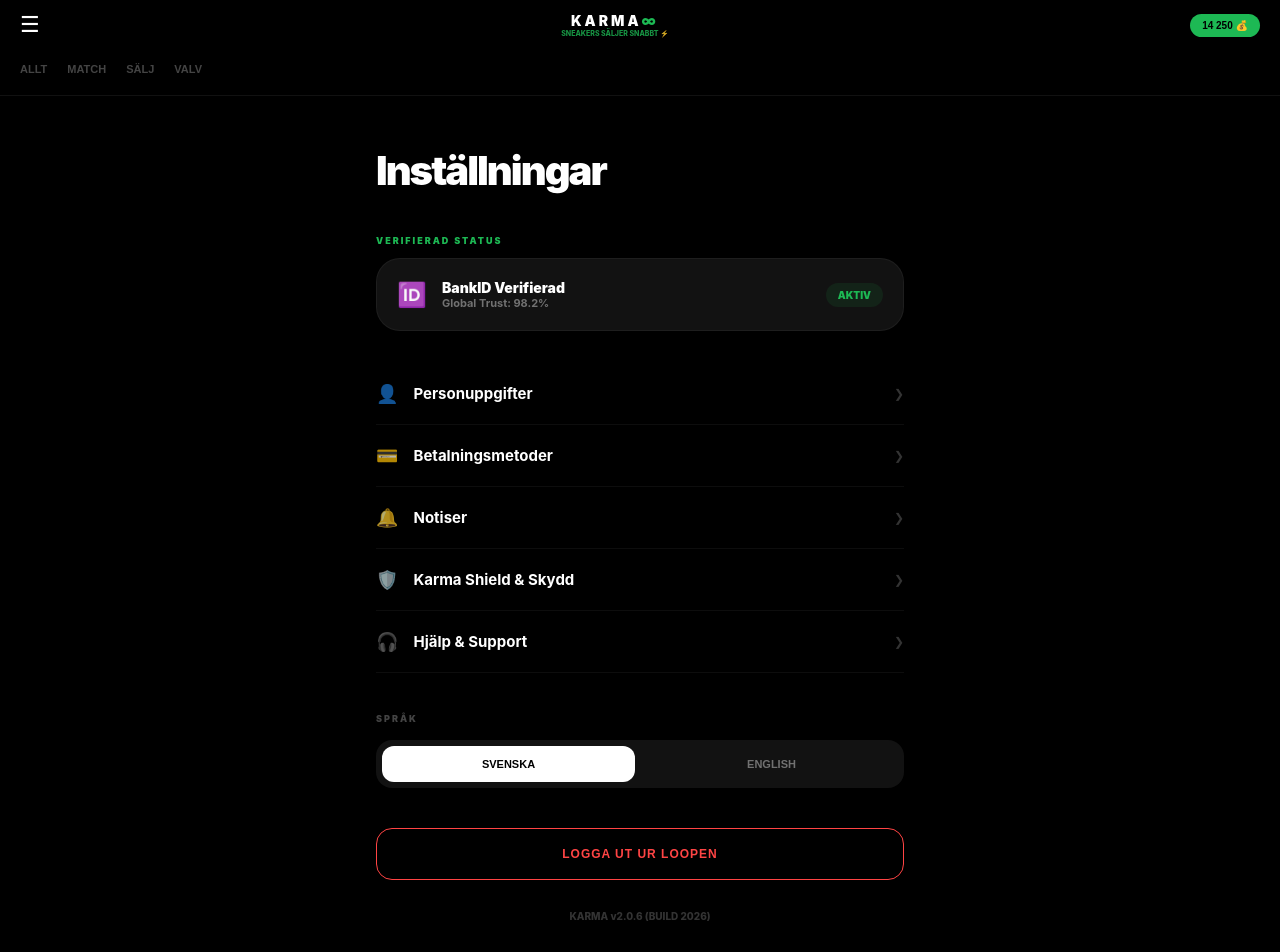
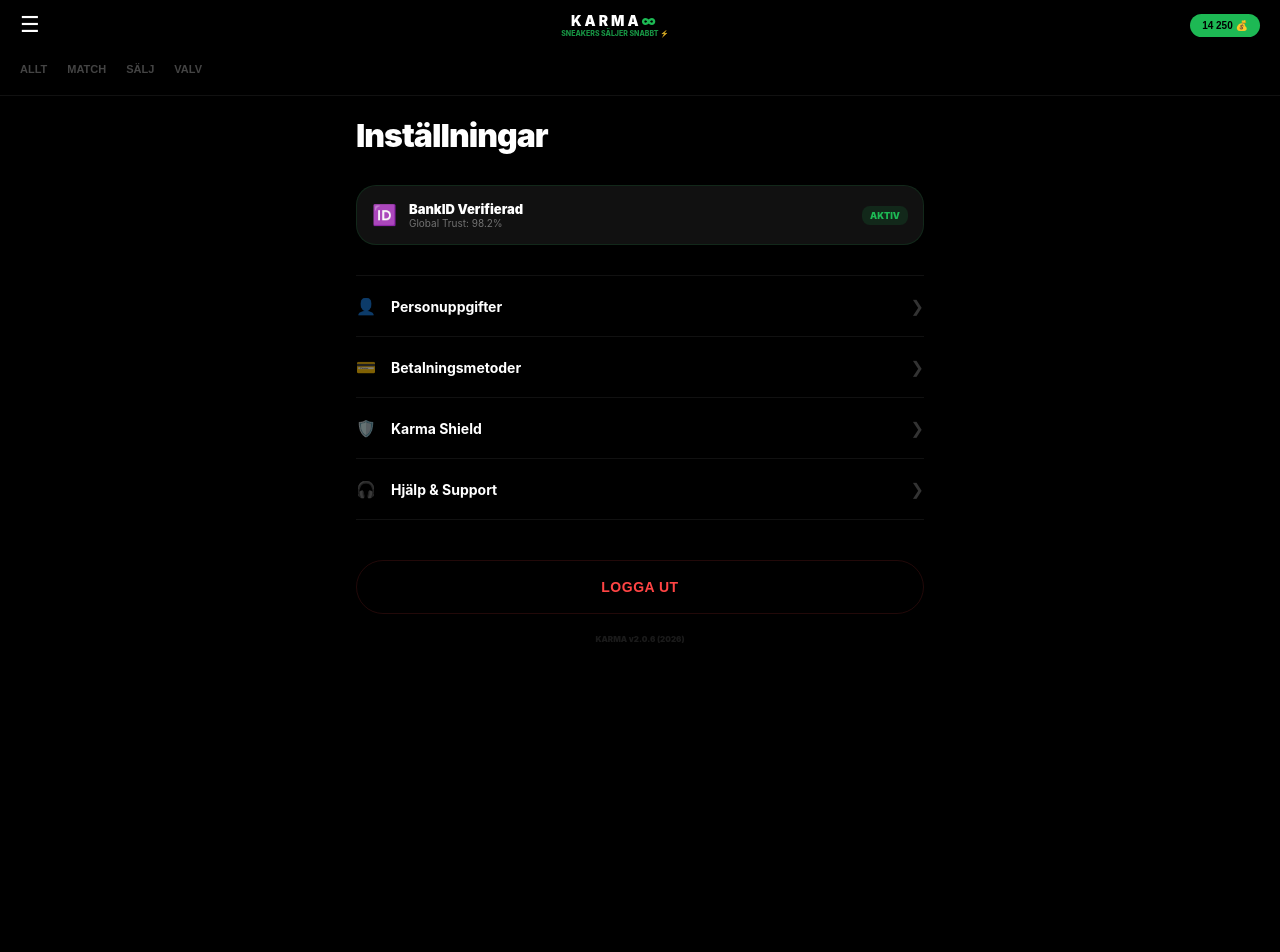
Before and after one commit to gascheckking/marketbeg-appGem, a Next.js app: page /settings in a window 1280 px wide. Shown: the top 952 px of the page. After the commit the page ends 800 px from the top, so only its background shows below. Built offline with nearby package versions, Linux system fonts and the light colour scheme.

Commit message:
Update page.tsx

```diff
--- a/app/settings/page.tsx
+++ b/app/settings/page.tsx
@@ -6,111 +6,39 @@ export default function Settings() {
   const menuItems = [
     { label: "Personuppgifter", icon: "👤" },
     { label: "Betalningsmetoder", icon: "💳" },
-    { label: "Notiser", icon: "🔔" },
-    { label: "Karma Shield & Skydd", icon: "🛡️" },
+    { label: "Karma Shield", icon: "🛡️" },
     { label: "Hjälp & Support", icon: "🎧" },
   ];
 
   return (
-    <div style={{ padding: '30px 20px', background: '#000', minHeight: '100vh' }}>
-      <header style={{ marginBottom: '40px' }}>
-        <h1 style={{ fontSize: '2.5rem', fontWeight: 900, letterSpacing: '-2px', margin: 0 }}>
-          Inställningar
-        </h1>
-      </header>
+    <div className="page-wrapper">
+      <h1 style={{ fontSize: "2rem", fontWeight: 900, marginBottom: "30px", letterSpacing: "-1px" }}>Inställningar</h1>
 
-      {/* TRUST CARD - SLIM VERSION */}
-      <section style={{ marginBottom: '32px' }}>
-        <div style={{ fontSize: '9px', fontWeight: 900, color: '#1DB954', letterSpacing: '2px', marginBottom: '12px' }}>
-          VERIFIERAD STATUS
-        </div>
-        <div style={{
-          display: 'flex',
-          justifyContent: 'space-between',
-          alignItems: 'center',
-          padding: '20px',
-          background: '#121212',
-          borderRadius: '24px',
-          border: '1px solid rgba(255,255,255,0.05)'
-        }}>
-          <div style={{ display: 'flex', alignItems: 'center', gap: '15px' }}>
-            <div style={{ fontSize: '24px' }}>🆔</div>
-            <div>
-              <div style={{ fontWeight: 900, fontSize: '14px', color: '#fff' }}>BankID Verifierad</div>
-              <div style={{ fontSize: '11px', opacity: 0.4, fontWeight: 700 }}>Global Trust: 98.2%</div>
-            </div>
-          </div>
-          <div style={{
-            background: 'rgba(29, 185, 84, 0.1)',
-            color: '#1DB954',
-            padding: '6px 12px',
-            borderRadius: '12px',
-            fontSize: '10px',
-            fontWeight: 900
-          }}>
-            AKTIV
+      <div style={{ background: "#111", borderRadius: "20px", padding: "15px", marginBottom: "30px", border: "1px solid #1DB95422", display: "flex", justifyContent: "space-between", alignItems: "center" }}>
+        <div style={{ display: "flex", alignItems: "center", gap: "12px" }}>
+          <div style={{ fontSize: "20px" }}>🆔</div>
+          <div>
+            <div style={{ fontWeight: 900, fontSize: "13px" }}>BankID Verifierad</div>
+            <div style={{ fontSize: "10px", opacity: 0.4 }}>Global Trust: 98.2%</div>
           </div>
         </div>
-      </section>
+        <div style={{ background: "#1DB95422", color: "#1DB954", padding: "4px 8px", borderRadius: "8px", fontSize: "9px", fontWeight: 900 }}>AKTIV</div>
+      </div>
 
-      {/* MENU LIST - SPOTIFY STYLE */}
-      <section style={{ marginBottom: '40px' }}>
+      <div style={{ borderTop: "1px solid #111" }}>
         {menuItems.map((item, i) => (
-          <div
-            key={i}
-            style={{
-              display: 'flex',
-              justifyContent: 'space-between',
-              alignItems: 'center',
-              padding: '20px 0',
-              borderBottom: '1px solid rgba(255,255,255,0.05)',
-              cursor: 'pointer'
-            }}
-          >
-            <div style={{ display: 'flex', alignItems: 'center', gap: '15px' }}>
-              <span style={{ fontSize: '18px', opacity: 0.7 }}>{item.icon}</span>
-              <span style={{ fontWeight: 700, fontSize: '15px' }}>{item.label}</span>
+          <div key={i} style={{ display: "flex", justifyContent: "space-between", padding: "20px 0", borderBottom: "1px solid #111", cursor: "pointer" }}>
+            <div style={{ display: "flex", alignItems: "center", gap: "15px" }}>
+              <span style={{ fontSize: "16px", opacity: 0.5 }}>{item.icon}</span>
+              <span style={{ fontWeight: 700, fontSize: "14px" }}>{item.label}</span>
             </div>
-            <span style={{ opacity: 0.2, fontSize: '12px' }}>❯</span>
+            <span style={{ opacity: 0.2 }}>❯</span>
           </div>
         ))}
-      </section>
+      </div>
 
-      {/* LANGUAGE SELECTOR */}
-      <section style={{ marginBottom: '40px' }}>
-        <div style={{ fontSize: '9px', fontWeight: 900, color: '#444', letterSpacing: '2px', marginBottom: '16px' }}>
-          SPRÅK
-        </div>
-        <div style={{ display: 'flex', gap: '10px', background: '#121212', padding: '6px', borderRadius: '16px' }}>
-          <button style={{
-            flex: 1, background: '#fff', color: '#000', border: 'none',
-            padding: '12px', borderRadius: '12px', fontWeight: 900, fontSize: '11px'
-          }}>SVENSKA</button>
-          <button style={{
-            flex: 1, background: 'transparent', color: '#fff', border: 'none',
-            padding: '12px', borderRadius: '12px', fontWeight: 900, fontSize: '11px', opacity: 0.4
-          }}>ENGLISH</button>
-        </div>
-      </section>
-
-      <button style={{
-        width: '100%',
-        background: 'transparent',
-        border: '1px solid #ff4444',
-        color: '#ff4444',
-        padding: '18px',
-        borderRadius: '16px',
-        fontSize: '12px',
-        fontWeight: 900,
-        letterSpacing: '1px',
-        cursor: 'pointer'
-      }}>
-        LOGGA UT UR LOOPEN
-      </button>
-
-      <div style={{ textAlign: 'center', marginTop: '30px', fontSize: '10px', opacity: 0.2, fontWeight: 800 }}>
-        KARMA v2.0.6 (BUILD 2026)
-      </div>
+      <button className="primary-btn" style={{ marginTop: "40px", background: "transparent", border: "1px solid #ff444422", color: "#ff4444" }}>LOGGA UT</button>
+      <div style={{ textAlign: "center", marginTop: "20px", fontSize: "8px", opacity: 0.1, fontWeight: 900 }}>KARMA v2.0.6 (2026)</div>
     </div>
   );
 }
```
